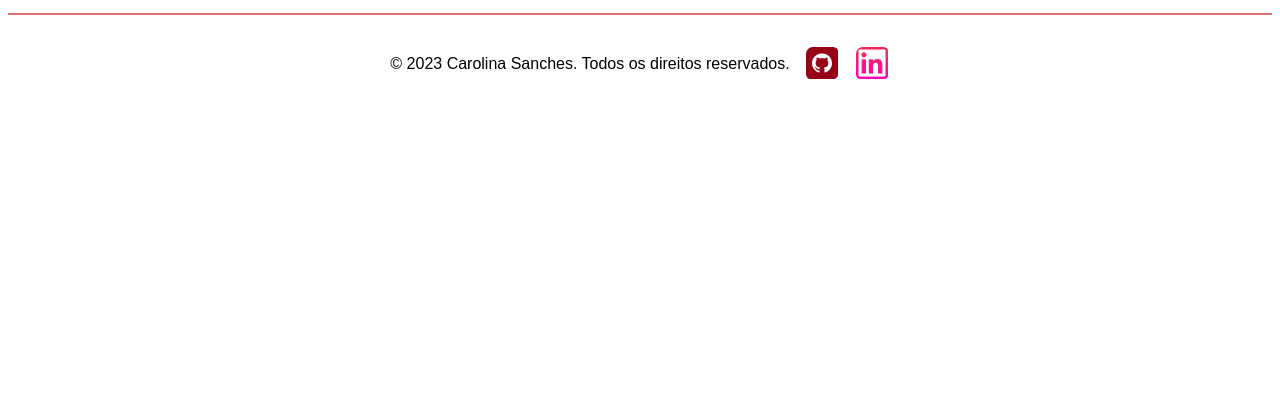
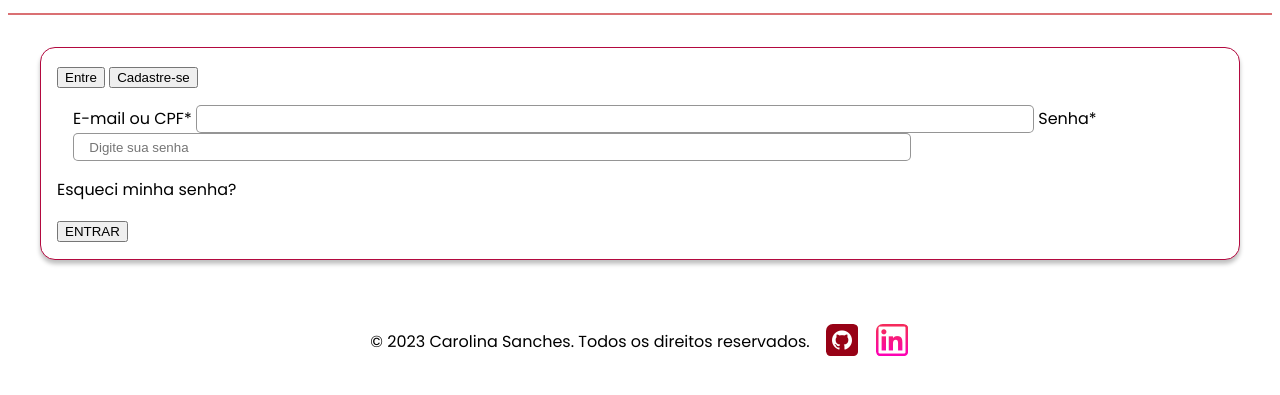
Before and after one commit to CarolinaSanches24/Mari_Lima_Artesanato, a plain HTML site: page login.html in a window 1280 px wide. Shown: the part 147-542 px from the top of the page. Drawn offline with Linux system fonts and the light colour scheme; a web font is replaced by a local one.

Commit message:
feat:layout login

```diff
--- /dev/null
+++ b/css/estilos_login/container-login.css
@@ -0,0 +1,22 @@
+.container_login {
+  background-color: var(--branco);
+  border-radius: 15px;
+  border: 1px solid var(--pink-secundario);
+  margin: 2em;
+  padding: 1em;
+  box-shadow: 0px 4px 4px 0px rgba(0, 0, 0, 0.25);
+}
+.container_login_input {
+  margin: 1em;
+}
+.inputs_login {
+  width: 65vw;
+  height: 3vh;
+  border-radius: 5px;
+  border: 1px solid var(--cinza);
+  background: #fff;
+}
+.senha::placeholder {
+  padding: 1em;
+  background-image: url("/Mari_Lima_Artesanato/img/logo-instagram");
+}
--- a/css/estilos_login/styles.css
+++ b/css/estilos_login/styles.css
@@ -2,16 +2,19 @@
 @import url("../estilos_home/rodape.css");
 @import url("../estilos_home/header.css");
 @import url("../estilos_home/styles.css");
-
+@import url("../estilos_login/container-login.css");
 :root {
   --branco: #ffffff;
   --vermelho: #c6302c;
   --rosa-bebe: #da7073;
   --pink: rgb(188, 22, 74);
+  --pink-secundario: #b3093f;
+  --cinza: rgba(3, 3, 3, 0.42);
   --rosa-claro: #ffdfdf;
   --preto: #000000;
   --fonte-principal: "Poppins", sans-serif;
   --fonte-secundaria: "Playfair Display", serif;
+  --font-terciaria: "Kumbh Sans", serif;
 }
 body {
   background-color: var(--branco);
--- a/login.html
+++ b/login.html
@@ -8,6 +8,21 @@
       type="text/css"
       href="./css/estilos_login/styles.css"
     />
+    <link rel="preconnect" href="https://fonts.googleapis.com" />
+    <link rel="preconnect" href="https://fonts.gstatic.com" crossorigin />
+    <link
+      href="https://fonts.googleapis.com/css2?family=Inter:wght@400;700&family=Poppins:wght@300;400;500;700&family=Rubik&family=Secular+One&display=swap"
+      rel="stylesheet"
+    />
+    <link
+      href="https://fonts.googleapis.com/css2?family=Inter:wght@400;700&family=Playfair+Display:ital@1&family=Poppins:wght@300;400;500;700&family=Rubik&family=Secular+One&display=swap"
+      rel="stylesheet"
+    />
+    <link
+      href="https://fonts.googleapis.com/css2?family=Inter:wght@400;700&family=Kumbh+Sans:wght@400;500;700&family=Playfair+Display:ital@1&family=Poppins:wght@300;400;500;700&family=Rubik&family=Secular+One&display=swap"
+      rel="stylesheet"
+    />
+
     <title>Fazer Login</title>
   </head>
   <body>
@@ -102,6 +117,24 @@
       ></a>
     </section>
     <hr />
+    <section class="container_login">
+      <div class="btn-login">
+        <button id="logar">Entre</button>
+        <button id="cadastrar">Cadastre-se</button>
+      </div>
+      <div class="container_login_input">
+        <label class="txt-username">E-mail ou CPF*</label>
+        <input type="text" class="inputs_login" />
+        <label class="txt-pass">Senha*</label>
+        <input
+          type="password"
+          class="inputs_login senha"
+          placeholder="Digite sua senha"
+        />
+      </div>
+      <p>Esqueci minha senha?</p>
+      <button id="entrar">ENTRAR</button>
+    </section>
     <footer class="rodape">
       <p class=".rodape_direitos">
         &copy; 2023 Carolina Sanches. Todos os direitos reservados.
```
Also changed, not shown: img/view-pass.svg (added), 1 other file.
